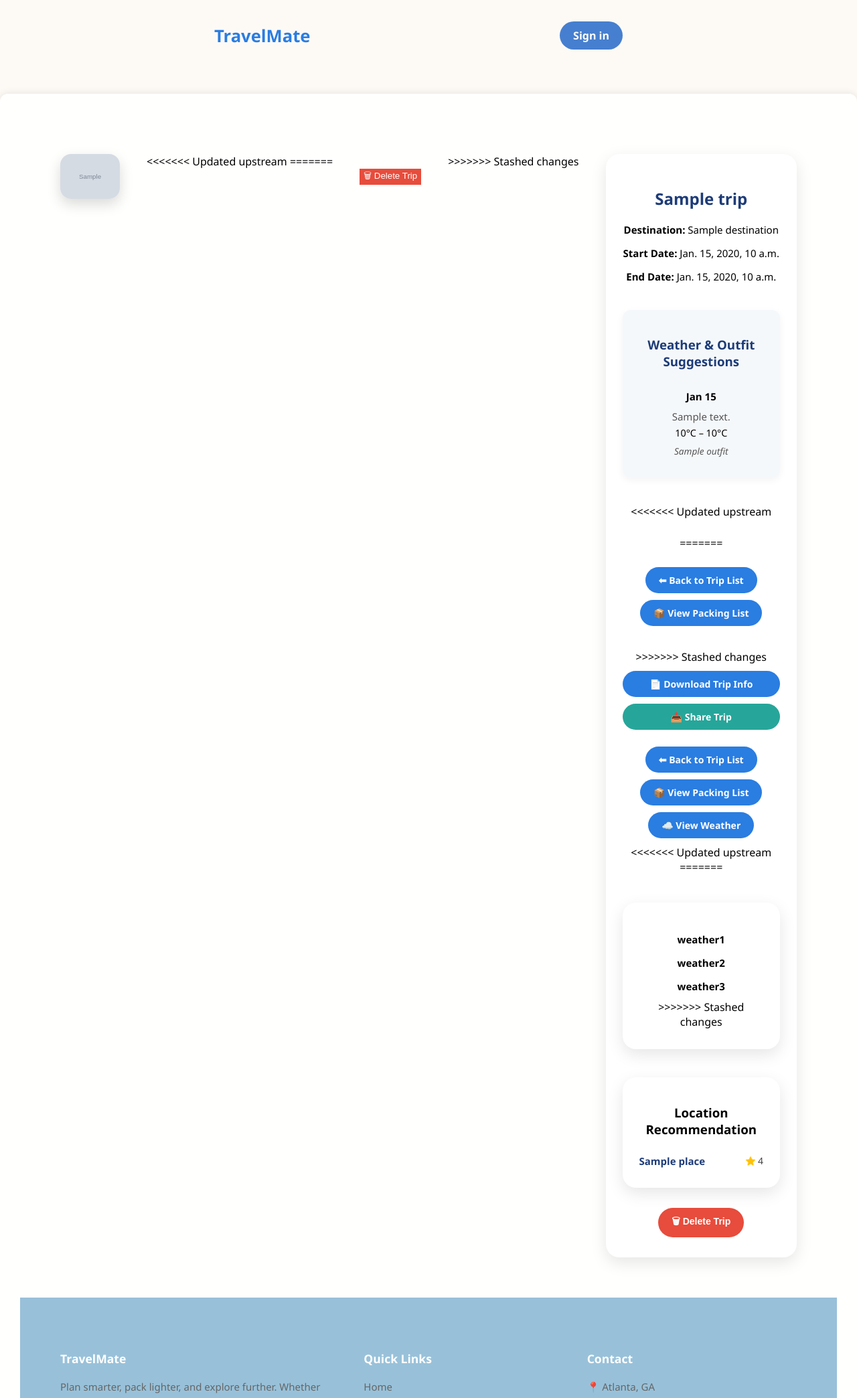
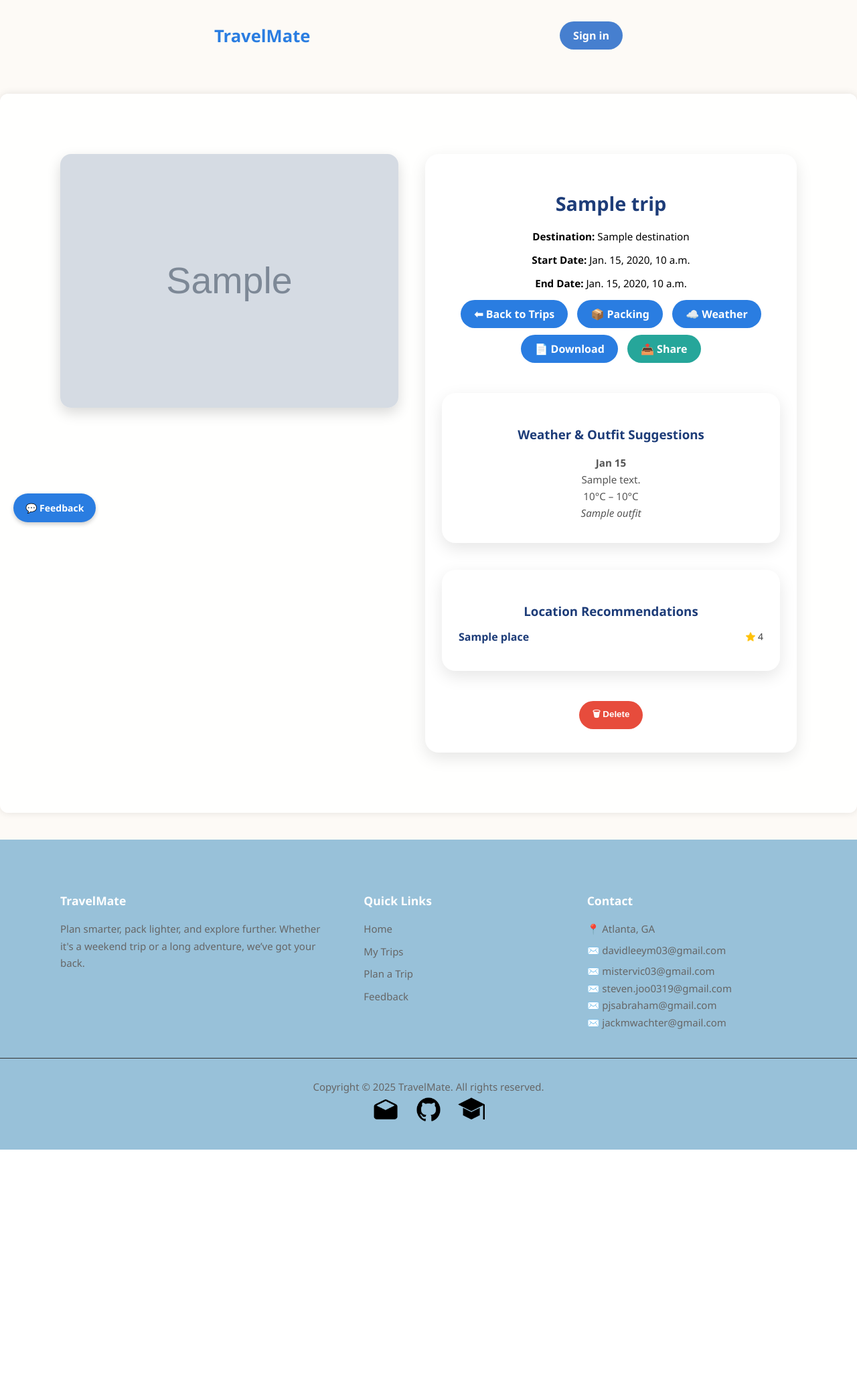
Before and after one commit to steve0joo/TravelMate, a Django app: template trips/templates/trips/trip_detail.html in a window 1280 px wide. Shown: the top 2088 px of the page at 67% size. After the commit the page ends 1717 px from the top, so only its background shows below. Run offline with Django 3.2, Linux system fonts and the light colour scheme; the template is opened without the code that fills it: most values are stand-ins (such as "Sample title", 1, 10 or a date in 2020); grey boxes marked "Sample" are stand-in pictures.

Commit message:
text update

```diff
--- a/trips/templates/trips/trip_detail.html
+++ b/trips/templates/trips/trip_detail.html
@@ -14,131 +14,91 @@
         }
 
         .trip-image {
-            max-width: 50%;
-            flex-shrink: 1;
-            flex: 1;
-            height: 100%;
-            display: flex;
-            align-items: stretch;
+            flex: 1 1 45%;
         }
-
         .trip-image img {
             width: 100%;
-            height: auto;
-            display: block;
             border-radius: 16px;
             box-shadow: 0 8px 20px rgba(0, 0, 0, 0.15);
-            object-fit: contain;
+            object-fit: cover;
         }
 
         .trip-card {
-            flex: 1;
-            max-width: 500px;
-            background: #ffffff;
+            flex: 1 1 45%;
+            background: #fff;
             padding: 30px 25px;
             border-radius: 20px;
             box-shadow: 0 8px 25px rgba(0, 0, 0, 0.1);
             text-align: center;
-            height: auto;
         }
-
         .trip-card h2 {
             color: #1d3c78;
             margin-bottom: 20px;
-            font-size: 24px;
+            font-size: 1.8rem;
             font-weight: 700;
-            transition: color 0.3s ease;
         }
-
-        .trip-card h2:hover {
-            color: #004b9e;
-        }
-
         .trip-card p {
-            font-size: 15px;
+            font-size: 0.95rem;
             margin-bottom: 10px;
         }
 
-        .trip-card .button,
-        .trip-card a.button-link,
-        .trip-card button {
-            font-size: 14px;
+        .btn {
+            display: inline-block;
+            margin: 5px;
+            padding: 10px 20px;
+            border-radius: 25px;
             font-weight: 600;
-            border-radius: 25px;
             text-decoration: none;
-            padding: 10px 20px;
-            display: inline-block;
-            transition: transform 0.2s, background-color 0.3s, box-shadow 0.3s;
+            color: #fff;
+            transition: transform 0.2s, box-shadow 0.3s;
         }
+        .btn:hover {
+            transform: translateY(-3px);
+            box-shadow: 0 4px 12px rgba(0,0,0,0.15);
+        }
+        .btn-blue { background: #2a7de1; }
+        .btn-green { background: #26a69a; }
+        .btn-red { background: #e74c3c; border: none; }
 
-        .trip-card .button-link:hover,
-        .trip-card button:hover {
-            transform: scale(1.05);
-            box-shadow: 0 4px 12px rgba(0, 0, 0, 0.15);
+        .weather-forecast {
+            max-width: 800px;
+            margin: 40px auto;
+            padding: 30px 25px;
+            background: #fff;
+            border-radius: 20px;
+            box-shadow: 0 8px 25px rgba(0,0,0,0.1);
         }
-
-        .btn-red {
-            background-color: #e74c3c;
-            color: white;
-            border: none;
+        .weather-forecast h3 {
+            text-align: center;
+            color: #1d3c78;
+            margin-bottom: 15px;
         }
-
-        .btn-blue {
-            background-color: #2a7de1;
-            color: white;
+        .weather-forecast .day-cards {
+            display: flex;
+            justify-content: space-around;
+            flex-wrap: wrap;
+            gap: 20px;
         }
-
-        .btn-green {
-            background-color: #26a69a;
-            color: white;
+        .weather-forecast .day-card {
+            flex: 1 1 120px;
+            text-align: center;
         }
-
-        .trip-actions {
-            display: flex;
-            justify-content: center;
-            gap: 10px;
-            margin-top: 15px;
-            flex-wrap: wrap;
-        }
-
-        .trip-share-download {
-            margin-top: 25px;
-            display: flex;
-            flex-direction: column;
-            gap: 10px;
-        }
-
-        @keyframes fadeIn {
-            from {
-                opacity: 0;
-                transform: translateY(15px);
-            }
-            to {
-                opacity: 1;
-                transform: translateY(0);
-            }
-        }
-
-        .weather-card {
-            flex: 1;
-            max-width: 500px;
-            background: #ffffff;
-            padding: 30px 25px;
-            border-radius: 20px;
-            box-shadow: 0 8px 25px rgba(0, 0, 0, 0.1);
-            text-align: center;
-            height: auto;
+        .weather-forecast .day-card p {
+            margin: 5px 0;
+            color: #555;
         }
 
         .recommendation-card {
-            flex: 1;
-            max-width: 500px;
-            background: #ffffff;
+            max-width: 800px;
+            margin: 40px auto;
             padding: 30px 25px;
+            background: #fff;
             border-radius: 20px;
-            box-shadow: 0 8px 25px rgba(0, 0, 0, 0.1);
-            text-align: center;
-            height: auto;
+            box-shadow: 0 8px 25px rgba(0,0,0,0.1);
+        }
+        .recommendation-card h3 {
+            color: #1d3c78;
+            margin-bottom: 15px;
         }
     </style>
 
@@ -149,31 +109,30 @@
             {% endif %}
         </div>
 
-<<<<<<< Updated upstream
-=======
-                <form method="post" action="{% url 'delete_trip' trip.id %}" style="margin-top: 20px;">
-                    {% csrf_token %}
-                    <button type="submit" class="btn-red">🗑 Delete Trip</button>
-                </form>
->>>>>>> Stashed changes
         <div class="trip-card">
             <h2>{{ trip.name }}</h2>
             <p><strong>Destination:</strong> {{ trip.destination }}</p>
             <p><strong>Start Date:</strong> {{ trip.start_date }}</p>
             <p><strong>End Date:</strong> {{ trip.end_date }}</p>
-            <div class="weather-forecast" style="max-width:800px;margin:40px auto;padding:20px;background:#f5f8fb;border-radius:12px;box-shadow:0 4px 12px rgba(0,0,0,0.05);">
-  <h3 style="text-align:center;color:#1d3c78;margin-bottom:15px;">Weather & Outfit Suggestions</h3>
-  <div style="display:flex;justify-content:space-around;flex-wrap:wrap;gap:20px;">
+
+            <div>
+                <a href="{% url 'trip_list' %}" class="btn btn-blue">⬅ Back to Trips</a>
+                <a href="{% url 'packing_list' trip.id %}" class="btn btn-blue">📦 Packing</a>
+                <a href="{% url 'weather' trip.id %}" class="btn btn-blue">☁️ Weather</a>
+            </div>
+            <div>
+                <a href="{% url 'download_trip' trip.id %}" class="btn btn-blue">📄 Download</a>
+                <a href="{% url 'share_trip' trip.id %}" class="btn btn-green">📤 Share</a>
+            </div>
+            <div class="weather-forecast">
+        <h3>Weather & Outfit Suggestions</h3>
+        <div class="day-cards">
             {% for day in forecast %}
-      <div style="flex:1 1 120px;text-align:center;">
+                <div class="day-card">
                     <p style="font-weight:600;">{{ day.date|date:"M j" }}</p>
-        <p style="margin:5px 0;color:#555;">{{ day.description }}</p>
-        <p style="margin:2px 0;font-size:0.9rem;">
-          {{ day.min_temp|floatformat:0 }}°C – {{ day.max_temp|floatformat:0 }}°C
-        </p>
-        <p style="margin-top:8px;font-style:italic;font-size:0.85rem;color:#555;">
-          {{ day.outfit }}
-        </p>
+                    <p>{{ day.description }}</p>
+                    <p>{{ day.min_temp|floatformat:0 }}°C – {{ day.max_temp|floatformat:0 }}°C</p>
+                    <p style="font-style:italic;">{{ day.outfit }}</p>
                 </div>
             {% empty %}
                 <p style="text-align:center;color:#777;">No forecast available for these dates.</p>
@@ -181,62 +140,34 @@
         </div>
     </div>
 
-<<<<<<< Updated upstream
-                <div class="trip-share-download">
-=======
-                <div class="trip-actions">
-                    <a href="{% url 'trip_list' %}" class="button-link btn-blue">⬅ Back to Trip List</a>
-                    <a href="{% url 'packing_list' trip.id %}" class="button-link btn-blue">📦 View Packing List</a>
-                </div>
-             <div class="trip-share-download">
->>>>>>> Stashed changes
-                    <a href="{% url 'download_trip' trip.id %}" class="button-link btn-blue">📄 Download Trip Info</a>
-                    <a href="{% url 'share_trip' trip.id %}" class="button-link btn-green">📤 Share Trip</a>
-                </div>
-            <div class="trip-actions">
-                <a href="{% url 'trip_list' %}" class="button-link btn-blue">⬅ Back to Trip List</a>
-                <a href="{% url 'packing_list' trip.id %}" class="button-link btn-blue">📦 View Packing List</a>
-                <a href="{% url 'weather' trip.id %}" class="button-link btn-blue">☁️ View Weather</a>
-<<<<<<< Updated upstream
-
-=======
-            </div>
-            <br>
-            <div class="weather-card">
-                <p><strong>weather1</strong></p>
-                <p><strong>weather2</strong></p>
-                <p><strong>weather3</strong></p>
->>>>>>> Stashed changes
-            </div>
-            <br>
+    <!-- Location Recommendations -->
     <div class="recommendation-card">
-                <h3 style="margin: 10px; padding-bottom: 15px">Location Recommendation</h3>
+        <h3>Location Recommendations</h3>
         {% if recommendations %}
             {% for place in recommendations %}
-                        <div style="display: flex; justify-content: space-between; align-items: center;">
-                            <p style="margin: 0; font-weight: 600; color: #1d3c78;">
+                <div style="display:flex;justify-content:space-between;align-items:center;margin-bottom:10px;">
                     <a href="https://www.google.com/maps/search/?api=1&query={{ place.name|urlencode }}"
                        target="_blank"
-                                   style="text-decoration: none; color: #1d3c78;">
+                       style="font-weight:600;color:#1d3c78;text-decoration:none;">
                         {{ place.name }}
                     </a>
-                            </p>
-                            <div style="display: flex; align-items: center; gap: 4px;">
-                                <img src="{% static 'icons/star.png' %}" alt="Star" style="width: 14px;">
-                                <span style="font-size: 14px; color: #444;">{{ place.rating }}</span>
+                    <div style="display:flex;align-items:center;gap:4px;">
+                        <img src="{% static 'icons/star.png' %}" alt="Star" style="width:14px;">
+                        <span style="font-size:14px;color:#444;">{{ place.rating }}</span>
                     </div>
                 </div>
-                        {% if not forloop.last %}
-                            <hr>{% endif %}
+                {% if not forloop.last %}<hr>{% endif %}
             {% endfor %}
         {% else %}
             <p>No recommendations found.</p>
         {% endif %}
     </div>
-        <form method="post" action="{% url 'delete_trip' trip.id %}" style="margin-top: 20px;">
+            <form method="post" action="{% url 'delete_trip' trip.id %}" style="margin-top:20px;">
                 {% csrf_token %}
-                    <button type="submit" class="btn-red">🗑 Delete Trip</button>
+                <button type="submit" class="btn btn-red">🗑 Delete</button>
             </form>
         </div>
     </div>
+
+    <!-- Dynamic Weather Forecast -->
 {% endblock %}
```
Lines whose indentation alone changed are shown as unchanged.
